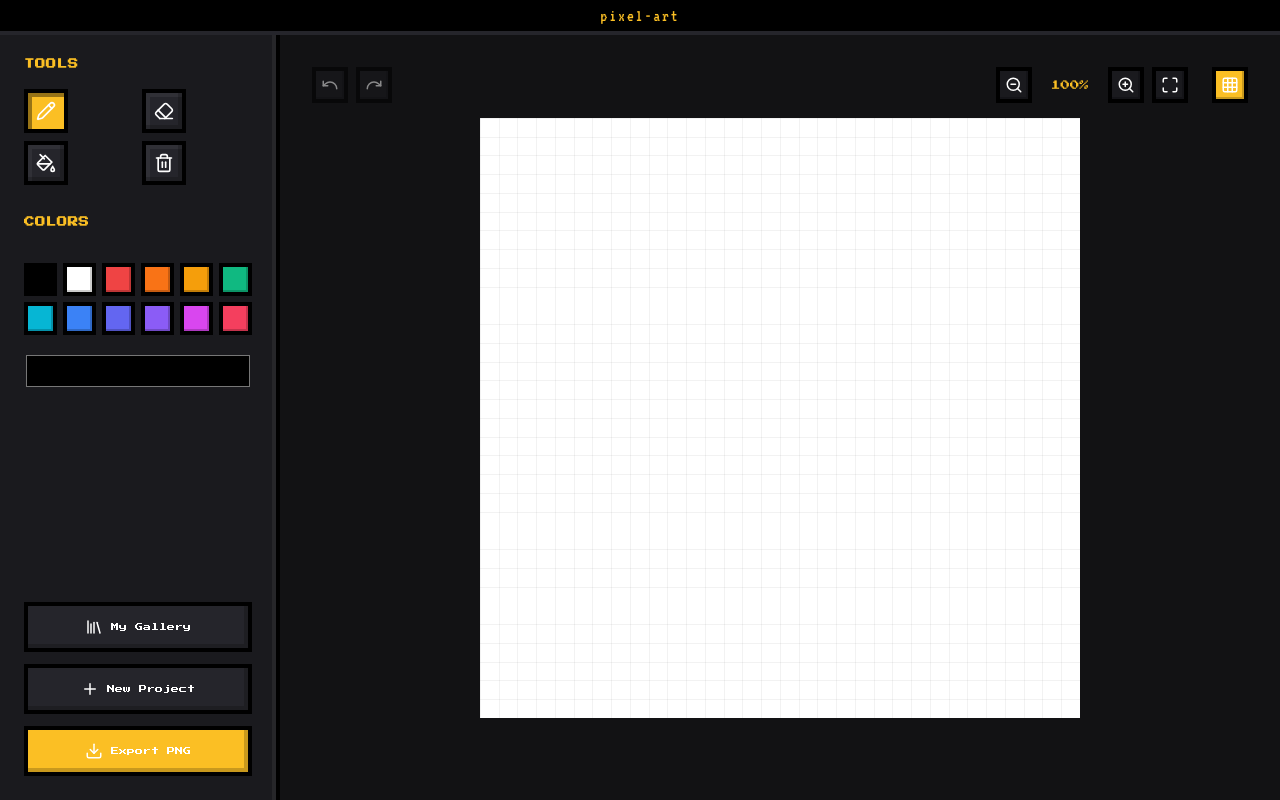
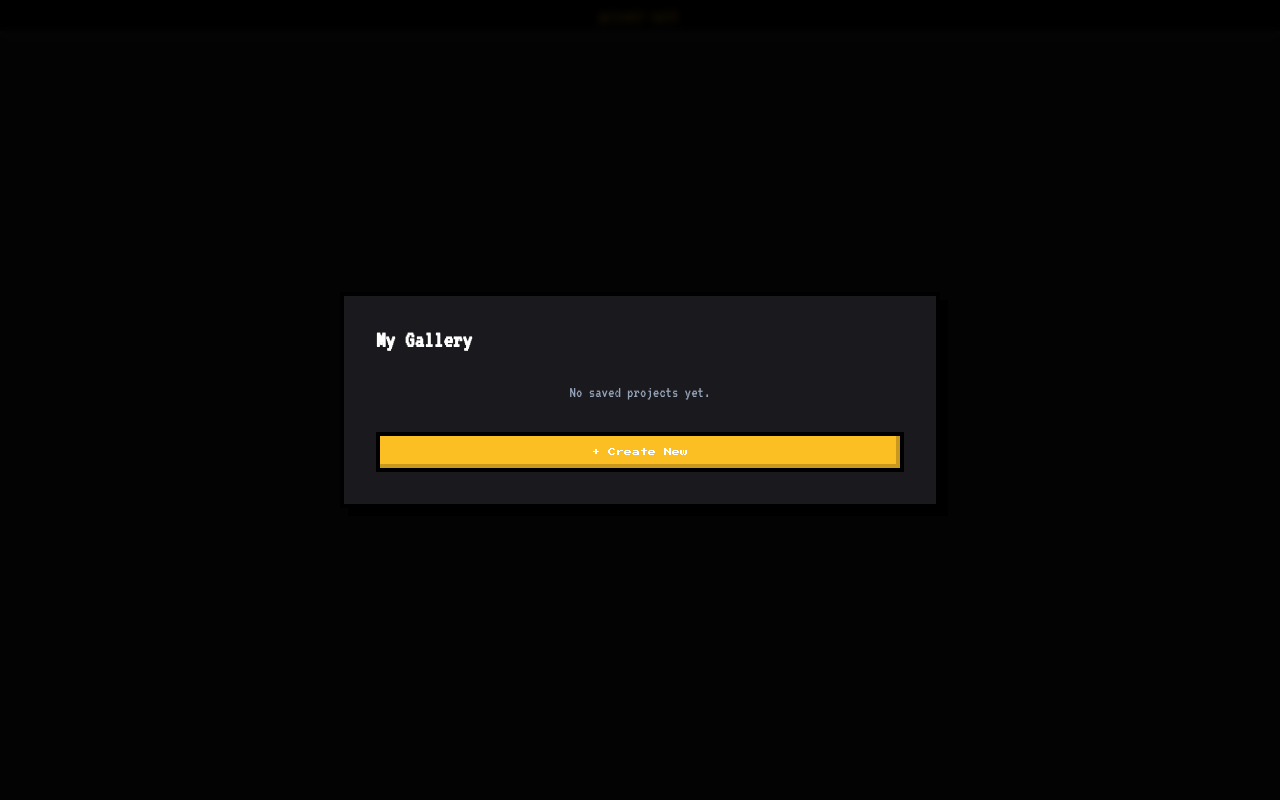
Before and after one commit to hannogeo/pixel-art, a React (Vite) app: page / in a window 1280 px wide. Built offline with nearby package versions, Linux system fonts and the light colour scheme.

Commit message:
something

```diff
--- a/src/App.tsx
+++ b/src/App.tsx
@@ -33,7 +33,7 @@ function App() {
   const [history, setHistory] = useState<ImageData[]>([])
   const [historyIndex, setHistoryIndex] = useState(-1)
   const [showNewModal, setShowNewModal] = useState(false)
-  const [showGalleryModal, setShowGalleryModal] = useState(false)
+  const [showGalleryModal, setShowGalleryModal] = useState(true)
   const [showExportModal, setShowExportModal] = useState(false)
   const [projects, setProjects] = useState<any[]>([])
   const [currentProjectName, setCurrentProjectName] = useState('Untitled')
@@ -368,7 +368,8 @@ function App() {
         <span>pixel-art</span>
       </div>
 
-      <div className="main-layout">
+      {currentProjectId ? (
+        <div className="main-layout">
         <aside className="sidebar">
           <div>
             <h2>Tools</h2>
@@ -546,6 +547,28 @@ function App() {
           </div>
         </main>
       </div>
+      ) : (
+        <div className="empty-state" style={{
+          flex: 1,
+          display: 'flex',
+          flexDirection: 'column',
+          alignItems: 'center',
+          justifyContent: 'center',
+          backgroundColor: 'var(--bg-primary)',
+          backgroundImage: 'radial-gradient(var(--bg-secondary) 2px, transparent 2px)',
+          backgroundSize: '30px 30px'
+        }}>
+          <h1 style={{
+            fontFamily: "'Press Start 2P', cursive",
+            fontSize: '3rem',
+            color: 'var(--bg-tertiary)',
+            textTransform: 'lowercase',
+            opacity: 0.2
+          }}>
+            pixel-art
+          </h1>
+        </div>
+      )}
 
       {showNewModal && (
         <div className="modal-overlay">
@@ -627,9 +650,27 @@ function App() {
                 ))
               )}
             </div>
-            <button className="btn btn-secondary" style={{ width: '100%', marginTop: '1.5rem' }} onClick={() => setShowGalleryModal(false)}>
-              Close
-            </button>
+            <div style={{ display: 'flex', gap: '1rem', marginTop: '1.5rem' }}>
+              <button
+                className="btn btn-primary"
+                style={{ flex: 1 }}
+                onClick={() => {
+                  setShowGalleryModal(false)
+                  setShowNewModal(true)
+                }}
+              >
+                + Create New
+              </button>
+              {currentProjectId && (
+                <button
+                  className="btn btn-secondary"
+                  style={{ flex: 1 }}
+                  onClick={() => setShowGalleryModal(false)}
+                >
+                  Close
+                </button>
+              )}
+            </div>
           </div>
         </div>
       )}
--- a/website/index.html
+++ b/website/index.html
@@ -184,9 +184,6 @@
             </div>
         </section>
 
-        <footer>
-            <p>&copy; 2026 pixel-art | Built with Electron & React</p>
-        </footer>
     </div>
 
     <script>
```
